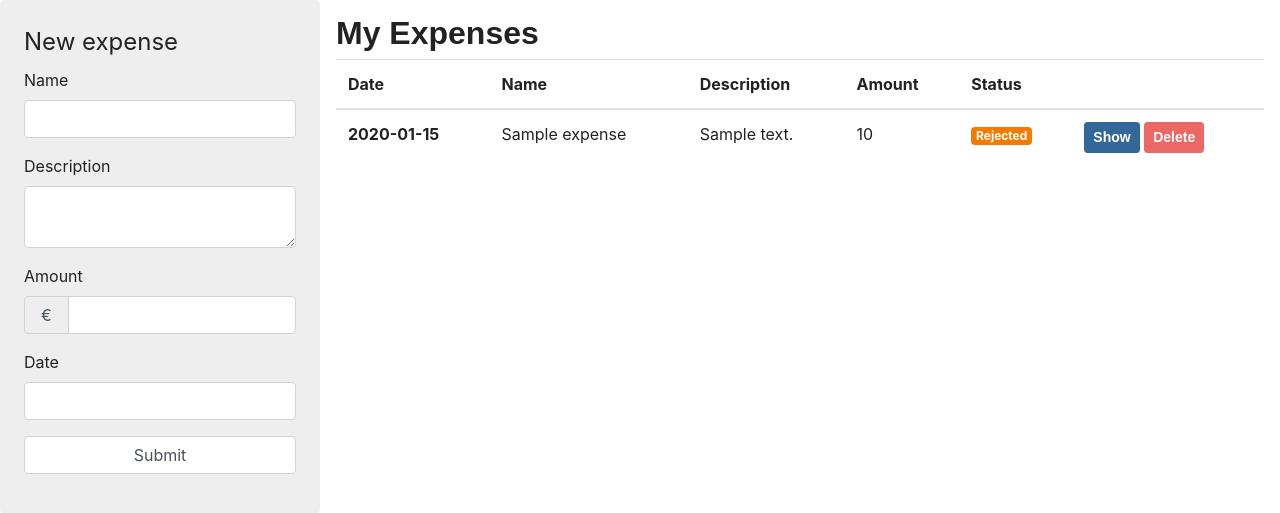
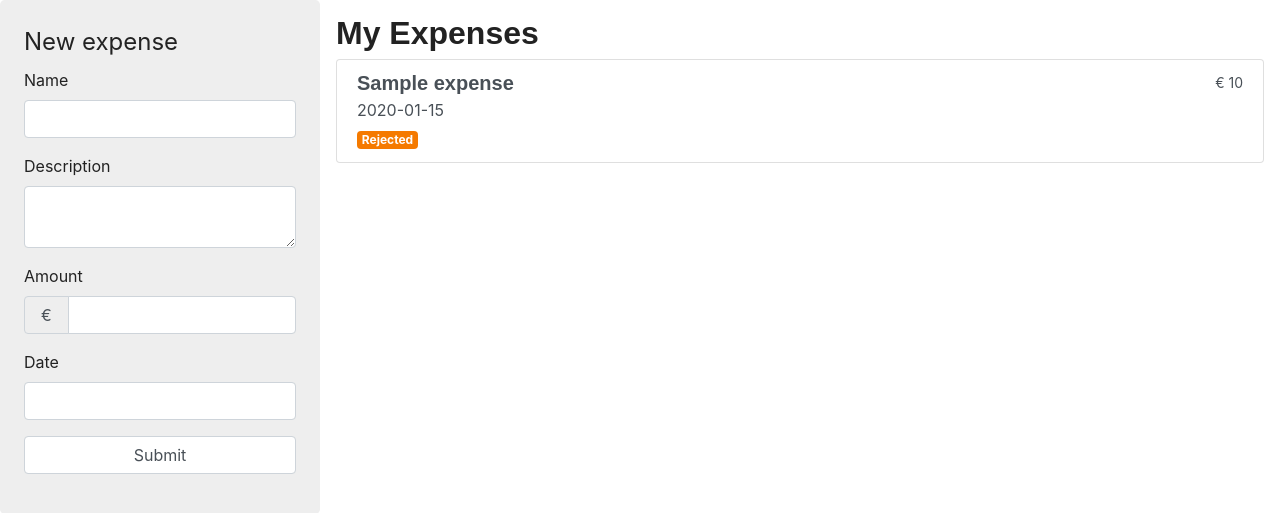
Before and after one commit to carroarmato0/expens-o-matic, a Symfony app: template templates/expenses/index.html.twig in a window 1280 px wide. Shown: the part 59-572 px from the top of the page. Run offline with Twig, Linux system fonts and the light colour scheme; the template is opened without the code that fills it: most values are stand-ins (such as "Sample title", 1, 10 or a date in 2020); form fields are guessed from the names that the template uses; some libraries are stand-ins or nearby versions; some web fonts are replaced.

Commit message:
Change Expense layout using lists
Signed-off-by: Christophe Vanlancker <carroarmato0@inuits.eu>

```diff
--- a/templates/expenses/index.html.twig
+++ b/templates/expenses/index.html.twig
@@ -59,48 +59,27 @@
           <p class="mb-0">You have no expenses yet. Time to make some ;)</p>
         </div>
       {% else %}
-        <div class="table-responsive">
-          <table id="expenses" class="table">
-            <thead>
-            <tr>
-              <th scope="col">Date</th>
-              <th scope="col">Name</th>
-              <th scope="col">Description</th>
-              <th scope="col">Amount</th>
-              <th scope="col">Status</th>
-              <th scope="col"></th>
-            </tr>
-            </thead>
-            <tbody>
+        <div class="list-group">
           {% for expense in expenses %}
-              <tr>
-                <th scope="row">{{ expense.date|date("Y-m-d")}}</th>
-                <td>{{expense.name}}</td>
-                <td>{{expense.description}}</td>
-                <td>{{expense.amount}}</td>
+            <a href="/expense/{{ expense.id }}" class="list-group-item list-group-item-action flex-column align-items-start">
+              <div class="d-flex w-100 justify-content-between">
+                <h5 class="mb-1">{{ expense.name }}</h5>
+                <small>€ {{ expense.amount }}</small>
+              </div>
+              <p class="mb-1">{{ expense.date | date("Y-m-d") }}</p>
               {% if expense.reimbursed == 1 %}
-                  <td><span class="badge badge-success">Paid</span></td>
+                <span class="badge badge-success">Paid</span>
               {% else %}
                 {% if expense.approved is empty %}
-                    <td><span class="badge badge-info">Pending</span></td>
+                  <span class="badge badge-info">Pending</span>
                 {% elseif expense.approved == 1 %}
-                    <td><span class="badge badge-success">Approved</span></td>
+                  <span class="badge badge-success">Approved</span>
                 {% else %}
-                    <td><span class="badge badge-danger">Rejected</span></td>
+                  <span class="badge badge-danger">Rejected</span>
                 {% endif %}
               {% endif %}
-                <td>
-                  <a class="btn btn-info btn-sm" href="/expense/{{ expense.id }}" role="button">Show</a>
-                  {% if expense.approved == 1 %}
-                    <a class="btn btn-primary disabled btn-sm" href="#" role="button">Delete</a>
-                  {% else %}
-                    <a class="btn btn-primary btn-sm delete-expense" href="#" data-id="{{ expense.id }}" role="button">Delete</a>
-                  {% endif %}
-                </td>
-              </tr>
+            </a>
           {% endfor %}
-            </tbody>
-          </table>
         </div>
       {% endif %}
     </div>
```
Lines whose indentation alone changed are shown as unchanged.
